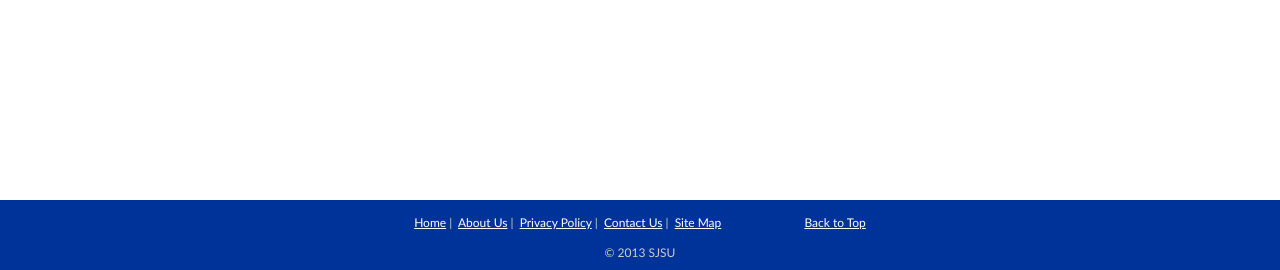
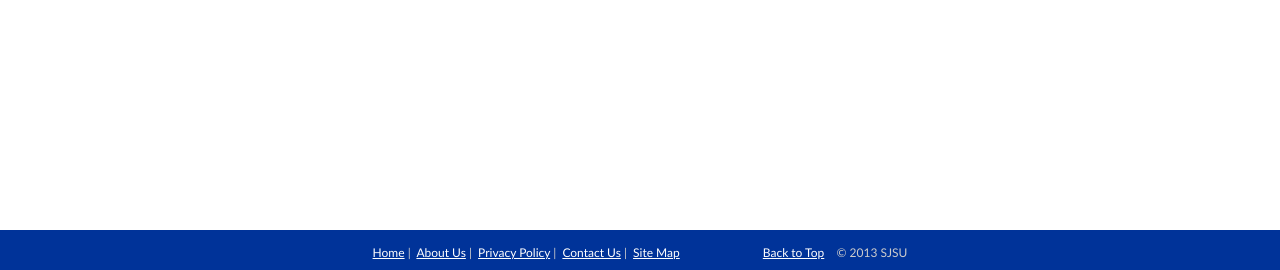
Before and after one commit to Vlad777/mit-stanford, a PHP site: page /index.php in a window 1280 px wide. Shown: the part 530-800 px from the top of the page. Run offline with PHP 8.4, Linux system fonts and the light colour scheme; data that the repository does not hold is empty; some libraries are stand-ins or nearby versions.

Commit message:
Changed footer

```diff
--- a/template/footer.php
+++ b/template/footer.php
@@ -6,9 +6,7 @@
 		<a href="policy.php">Privacy Policy</a>&nbsp;|&nbsp;
               <a href="contactus.php">Contact Us</a>&nbsp;|&nbsp;
 		<a href="sitemap.php">Site Map</a>
-		<a href="#top" style="margin-left:80px;">Back to Top</a>
+		<a href="#top" style="margin-left:80px;">Back to Top</a> &nbsp;&nbsp; &copy; 2013 SJSU
   	</center>
-     <center>    <br>
-     &copy; 2013 SJSU
-     </center>
+
 </div>
```
